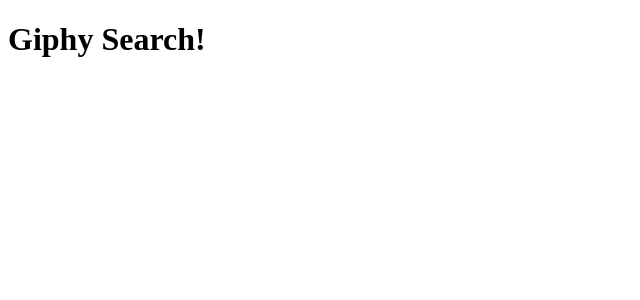
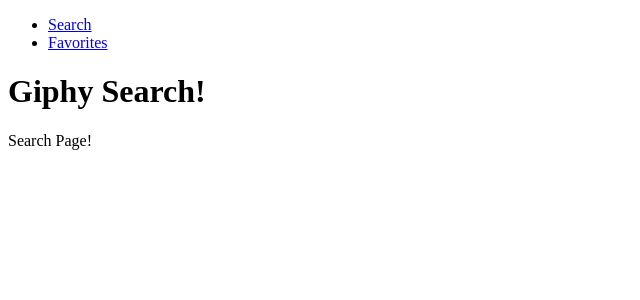
Before and after one commit to Leah-Atkins84/group-giphy-saga-project, a React (Create React App) app: page /#/api/category in a window 1280 px wide. Shown: the top 300 px of the page, without its empty margins (0-640 px from the left). Built offline with nearby package versions, Linux system fonts and the light colour scheme.

Commit message:
added routes and bare bones components that render to dom

```diff
--- a/src/components/App/App.js
+++ b/src/components/App/App.js
@@ -1,10 +1,35 @@
 import React from 'react';
+import { HashRouter as Router, Route, Link } from 'react-router-dom'
+import './App.css';
+import FavsPage from '../FavsPage/FavsPage';
+import SearchPage from '../SearchPage/SearchPage';
 
 function App(props) {
   return (
-    <div>
-      <h1>Giphy Search!</h1>
-    </div>
+    <Router>
+      <div className='links'>
+        <ul>
+          <li>
+            <Link to='/api/category'>Search</Link>
+          </li>
+          <li>
+            <Link to='/api/favorites'>Favorites</Link>
+          </li>
+        </ul>
+      </div>
+
+
+      <div>
+        <h1>Giphy Search!</h1>
+      </div>
+
+      <Route path="/api/category" exact>
+        <SearchPage />
+      </Route>
+      <Route path="/api/favorites">
+        <FavsPage />
+      </Route>
+    </Router>
   );
 }
 
--- /dev/null
+++ b/src/components/FavsPage/FavsPage.jsx
@@ -0,0 +1,9 @@
+function FavsPage() {
+    return (
+        <>
+            Favs Page!
+        </>
+    )
+}
+
+export default FavsPage;
--- /dev/null
+++ b/src/components/SearchPage/SearchPage.jsx
@@ -0,0 +1,9 @@
+function SearchPage() {
+    return (
+        <>
+            Search Page!
+        </>
+    )
+}
+
+export default SearchPage;
```
Also changed, not shown: src/components/App/App.css (added).
